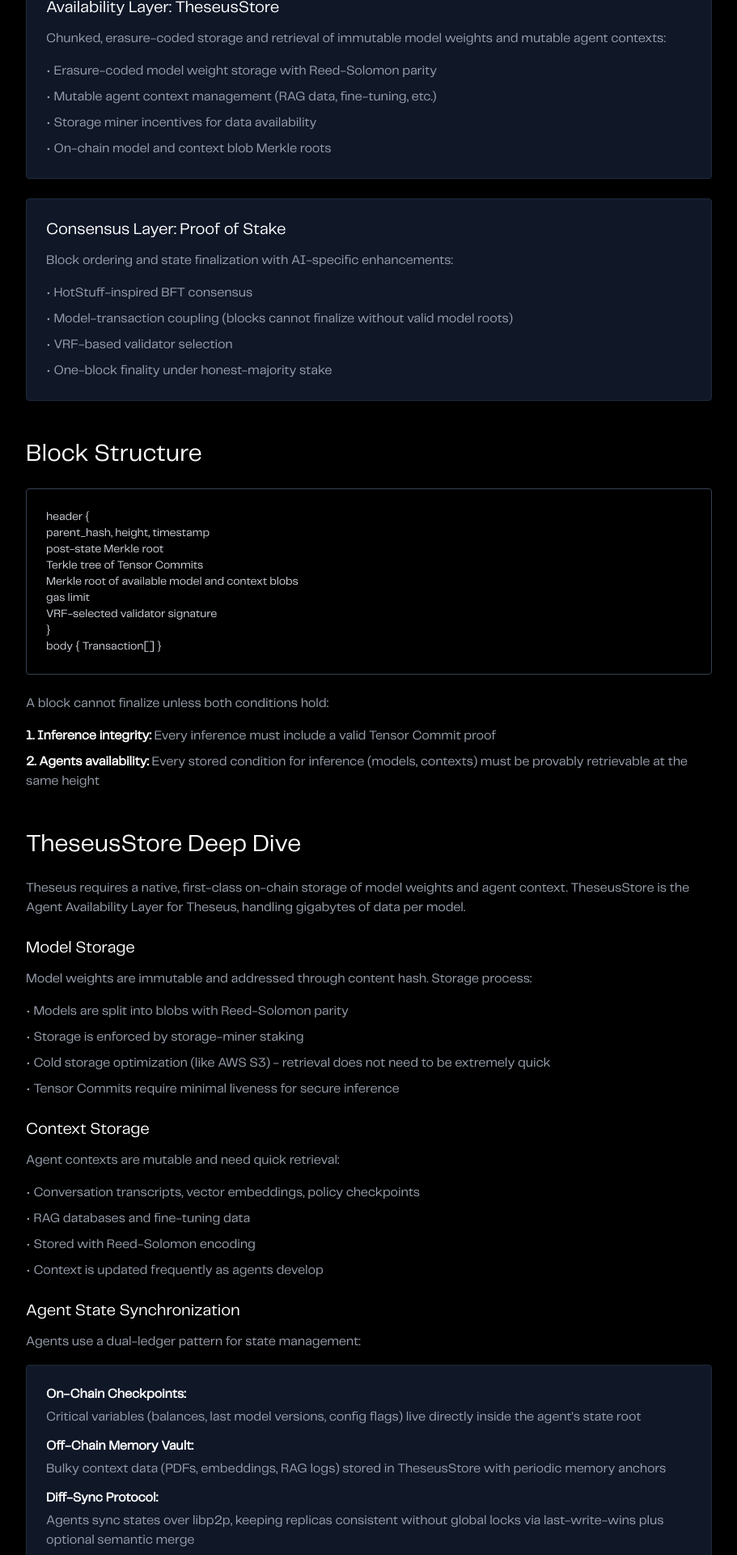
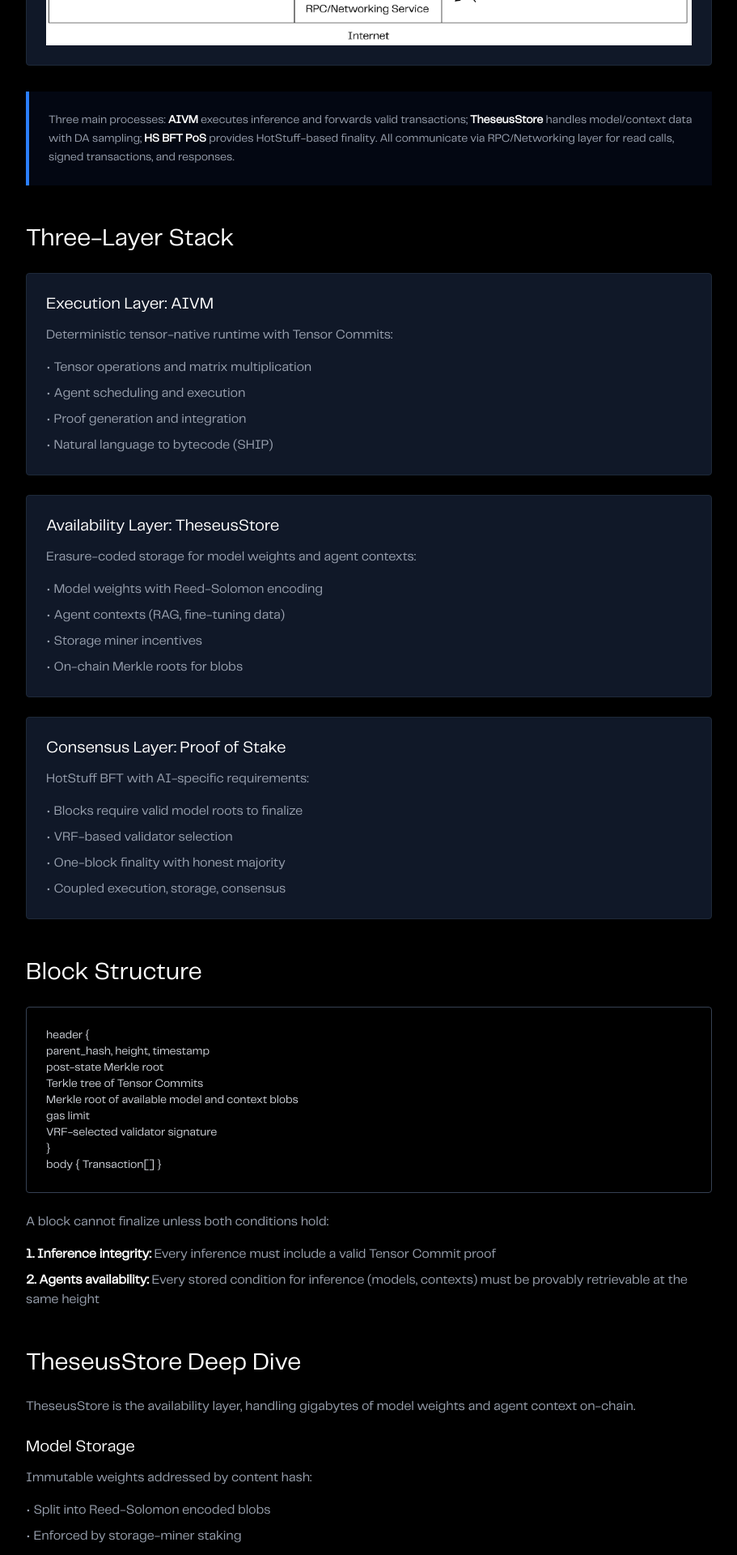
Before and after one commit to erickkwangg/Theseus-website, a Next.js app: page /docs/architecture in a window 1280 px wide. Shown: the part 640-2560 px from the top of the page at 81% size, without its empty margins (184-1095 px from the left). Built offline with nearby package versions, Linux system fonts and the light colour scheme.

Commit message:
Add architecture and tensor commits diagrams, refactor wording to be more efficient and direct

```diff
--- a/src/app/docs/architecture/page.tsx
+++ b/src/app/docs/architecture/page.tsx
@@ -16,9 +16,29 @@ export default function ArchitecturePage() {
 
         <div className="prose prose-invert max-w-none">
           <p className="text-xl text-gray-400 mb-8">
-            Theseus is built on a three-layer architecture designed specifically for AI workloads, combining execution,
-            storage, and consensus in a unified system.
+            Three-layer architecture built for AI workloads: execution, storage, and consensus working as one system.
           </p>
+
+          <section className="mb-12">
+            <h2 className="text-3xl font-light mb-6">Architectural Overview</h2>
+
+            <div className="bg-gray-900 border border-gray-800 rounded p-6 mb-8">
+              <img
+                src="/theseus-architecture-diagram.png"
+                alt="Theseus System Architecture"
+                className="w-full h-auto"
+              />
+            </div>
+
+            <div className="bg-gray-950 border-l-4 border-blue-500 p-6 mb-8">
+              <p className="text-sm text-gray-400 leading-relaxed">
+                Three main processes: <strong className="text-white">AIVM</strong> executes inference and forwards valid transactions;
+                <strong className="text-white"> TheseusStore</strong> handles model/context data with DA sampling;
+                <strong className="text-white"> HS BFT PoS</strong> provides HotStuff-based finality. All communicate via RPC/Networking
+                layer for read calls, signed transactions, and responses.
+              </p>
+            </div>
+          </section>
 
           <section className="mb-12">
             <h2 className="text-3xl font-light mb-6">Three-Layer Stack</h2>
@@ -27,39 +47,39 @@ export default function ArchitecturePage() {
               <div className="bg-gray-900 border border-gray-800 rounded p-6">
                 <h3 className="text-xl font-medium mb-3">Execution Layer: AIVM</h3>
                 <p className="text-gray-400 mb-4">
-                  Deterministic, tensor-native execution of inference transactions via Tensor Commits. The AIVM handles:
+                  Deterministic tensor-native runtime with Tensor Commits:
                 </p>
                 <ul className="space-y-2 text-gray-400 list-none">
-                  <li>• Matrix multiplication and tensor operations</li>
-                  <li>• Agent scheduling and execution interface</li>
+                  <li>• Tensor operations and matrix multiplication</li>
+                  <li>• Agent scheduling and execution</li>
                   <li>• Proof generation and integration</li>
-                  <li>• Natural language to bytecode translation (SHIP)</li>
+                  <li>• Natural language to bytecode (SHIP)</li>
                 </ul>
               </div>
 
               <div className="bg-gray-900 border border-gray-800 rounded p-6">
                 <h3 className="text-xl font-medium mb-3">Availability Layer: TheseusStore</h3>
                 <p className="text-gray-400 mb-4">
-                  Chunked, erasure-coded storage and retrieval of immutable model weights and mutable agent contexts:
+                  Erasure-coded storage for model weights and agent contexts:
                 </p>
                 <ul className="space-y-2 text-gray-400 list-none">
-                  <li>• Erasure-coded model weight storage with Reed-Solomon parity</li>
-                  <li>• Mutable agent context management (RAG data, fine-tuning, etc.)</li>
-                  <li>• Storage miner incentives for data availability</li>
-                  <li>• On-chain model and context blob Merkle roots</li>
+                  <li>• Model weights with Reed-Solomon encoding</li>
+                  <li>• Agent contexts (RAG, fine-tuning data)</li>
+                  <li>• Storage miner incentives</li>
+                  <li>• On-chain Merkle roots for blobs</li>
                 </ul>
               </div>
 
               <div className="bg-gray-900 border border-gray-800 rounded p-6">
                 <h3 className="text-xl font-medium mb-3">Consensus Layer: Proof of Stake</h3>
                 <p className="text-gray-400 mb-4">
-                  Block ordering and state finalization with AI-specific enhancements:
+                  HotStuff BFT with AI-specific requirements:
                 </p>
                 <ul className="space-y-2 text-gray-400 list-none">
-                  <li>• HotStuff-inspired BFT consensus</li>
-                  <li>• Model-transaction coupling (blocks cannot finalize without valid model roots)</li>
+                  <li>• Blocks require valid model roots to finalize</li>
                   <li>• VRF-based validator selection</li>
-                  <li>• One-block finality under honest-majority stake</li>
+                  <li>• One-block finality with honest majority</li>
+                  <li>• Coupled execution, storage, consensus</li>
                 </ul>
               </div>
             </div>
@@ -93,55 +113,54 @@ export default function ArchitecturePage() {
             <h2 className="text-3xl font-light mb-6">TheseusStore Deep Dive</h2>
 
             <p className="text-gray-400 mb-6">
-              Theseus requires a native, first-class on-chain storage of model weights and agent context. TheseusStore
-              is the Agent Availability Layer for Theseus, handling gigabytes of data per model.
+              TheseusStore is the availability layer, handling gigabytes of model weights and agent context on-chain.
             </p>
 
             <div className="space-y-6">
               <div>
                 <h3 className="text-xl font-medium mb-3">Model Storage</h3>
                 <p className="text-gray-400 mb-4">
-                  Model weights are immutable and addressed through content hash. Storage process:
+                  Immutable weights addressed by content hash:
                 </p>
                 <ul className="space-y-2 text-gray-400">
-                  <li>• Models are split into blobs with Reed-Solomon parity</li>
-                  <li>• Storage is enforced by storage-miner staking</li>
-                  <li>• Cold storage optimization (like AWS S3) - retrieval does not need to be extremely quick</li>
-                  <li>• Tensor Commits require minimal liveness for secure inference</li>
+                  <li>• Split into Reed-Solomon encoded blobs</li>
+                  <li>• Enforced by storage-miner staking</li>
+                  <li>• Cold storage optimization (retrieval latency tolerated)</li>
+                  <li>• Minimal liveness needed with Tensor Commits</li>
                 </ul>
               </div>
 
               <div>
                 <h3 className="text-xl font-medium mb-3">Context Storage</h3>
                 <p className="text-gray-400 mb-4">
-                  Agent contexts are mutable and need quick retrieval:
+                  Mutable agent contexts with faster retrieval:
                 </p>
                 <ul className="space-y-2 text-gray-400">
-                  <li>• Conversation transcripts, vector embeddings, policy checkpoints</li>
-                  <li>• RAG databases and fine-tuning data</li>
-                  <li>• Stored with Reed-Solomon encoding</li>
-                  <li>• Context is updated frequently as agents develop</li>
+                  <li>• Conversation history, embeddings, policy checkpoints</li>
+                  <li>• RAG databases, fine-tuning data</li>
+                  <li>• Reed-Solomon encoded</li>
+                  <li>• Updated as agents evolve</li>
                 </ul>
               </div>
 
               <div>
                 <h3 className="text-xl font-medium mb-3">Agent State Synchronization</h3>
                 <p className="text-gray-400 mb-4">
-                  Agents use a dual-ledger pattern for state management:
+                  Dual-ledger pattern:
                 </p>
                 <div className="bg-gray-900 border border-gray-800 rounded p-6">
                   <div className="space-y-3">
                     <div>
-                      <strong className="text-white">On-Chain Checkpoints:</strong>
-                      <p className="text-gray-400 mt-1">Critical variables (balances, last model versions, config flags) live directly inside the agent&apos;s state root</p>
+                      <strong className="text-white">On-Chain:</strong>
+                      <p className="text-gray-400 mt-1">Critical variables (balances, model versions, config) in agent state root</p>
                     </div>
                     <div>
-                      <strong className="text-white">Off-Chain Memory Vault:</strong>
-                      <p className="text-gray-400 mt-1">Bulky context data (PDFs, embeddings, RAG logs) stored in TheseusStore with periodic memory anchors</p>
+                      <strong className="text-white">Off-Chain:</strong>
+                      <p className="text-gray-400 mt-1">Large context (PDFs, embeddings, RAG) in TheseusStore with memory anchors</p>
                     </div>
                     <div>
-                      <strong className="text-white">Diff-Sync Protocol:</strong>
-                      <p className="text-gray-400 mt-1">Agents sync states over libp2p, keeping replicas consistent without global locks via last-write-wins plus optional semantic merge</p>
+                      <strong className="text-white">Sync:</strong>
+                      <p className="text-gray-400 mt-1">libp2p diff-sync keeps replicas consistent via last-write-wins + optional semantic merge</p>
                     </div>
                   </div>
                 </div>
@@ -156,14 +175,14 @@ export default function ArchitecturePage() {
               <div>
                 <h3 className="text-xl font-medium mb-3">Provers</h3>
                 <p className="text-gray-400 mb-4">
-                  Provers run the heavy work—full forward passes—and are selected via VRF lottery based on capacity:
+                  Run full forward passes, selected via VRF lottery by capacity:
                 </p>
                 <div className="bg-gray-900 border border-gray-800 rounded p-6">
                   <ul className="space-y-2 text-gray-400">
-                    <li>• Provers publish hardware specs (240gb VRAM, 512gb SYSRAM, 25gbps bandwidth)</li>
-                    <li>• Capacity Registry tracks declared resources on-chain</li>
-                    <li>• VRF lottery filters by RAM ≥ model size, then stake-weighted selection</li>
-                    <li>• Popular models kept in RAM proactively for frequent use</li>
+                    <li>• Publish hardware specs (VRAM, RAM, bandwidth)</li>
+                    <li>• Capacity Registry tracks resources on-chain</li>
+                    <li>• VRF filters by RAM ≥ model size, stake-weighted</li>
+                    <li>• Cache popular models in RAM</li>
                   </ul>
                 </div>
               </div>
@@ -171,14 +190,14 @@ export default function ArchitecturePage() {
               <div>
                 <h3 className="text-xl font-medium mb-3">Verifiers</h3>
                 <p className="text-gray-400 mb-4">
-                  Every verifier in the active set verifies every single inference:
+                  All active verifiers check every inference:
                 </p>
                 <div className="bg-gray-900 border border-gray-800 rounded p-6">
                   <ul className="space-y-2 text-gray-400">
-                    <li>• Verifiers never download model weights</li>
-                    <li>• Check time: ~2ms on modern CPU for proof verification</li>
-                    <li>• 1,000 validators can confirm 100 simultaneous prover jobs in under 1 second</li>
-                    <li>• 2/3 verifier agreement needed for consensus</li>
+                    <li>• Never download model weights</li>
+                    <li>• ~2ms proof verification per check</li>
+                    <li>• 1,000 validators verify 100 jobs in &lt;1 second</li>
+                    <li>• 2/3 agreement required for finality</li>
                   </ul>
                 </div>
               </div>
@@ -186,14 +205,13 @@ export default function ArchitecturePage() {
               <div>
                 <h3 className="text-xl font-medium mb-3">Liveness Mathematics</h3>
                 <p className="text-gray-400 mb-4">
-                  With honest-stake fraction h and n eligible provers for a given model:
+                  With honest-stake h and n eligible provers:
                 </p>
                 <div className="bg-gray-900 border border-gray-800 rounded p-4 font-mono text-sm text-gray-300">
                   Pr(Liveness) = 1 - (1 - h)ⁿ
                 </div>
                 <p className="text-gray-400 mt-4">
-                  Even h = 0.33 and n = 10 gives ≥ 98% probability that at least one honest prover is chosen,
-                  ensuring high availability for inference requests.
+                  h = 0.33, n = 10 → ≥98% chance at least one honest prover chosen.
                 </p>
               </div>
             </div>
@@ -243,15 +261,13 @@ export default function ArchitecturePage() {
           <section className="mb-12">
             <h2 className="text-3xl font-light mb-6">Inter-Process Interfaces</h2>
             <p className="text-gray-400 mb-6">
-              All three processes communicate over gRPC/libp2p channels. A common block header carries the state root,
-              the model-set Merkle root, and batched AIVM/Tensor commit receipts, ensuring that execution, storage,
-              and consensus stay cryptographically coupled.
+              Processes communicate over gRPC/libp2p. Block headers carry state root, model-set Merkle root, and
+              Tensor Commit receipts, keeping execution, storage, and consensus cryptographically coupled.
             </p>
 
             <div className="bg-gray-900 border border-gray-800 rounded p-6">
               <p className="text-gray-400">
-                This architecture ensures that agent logic remains stateful, verifiable, and decentralized—the three
-                pillars enabling true AI sovereignty on Theseus.
+                Stateful, verifiable, decentralized—the three pillars of AI sovereignty.
               </p>
             </div>
           </section>
```
Also changed, not shown: src/app/docs/agents/page.tsx (+11 -25 lines), src/app/docs/tensor-commits/page.tsx (+29 -0 lines), public/tensor-commits-diagram.png (added), public/theseus-architecture-diagram.png (added).
